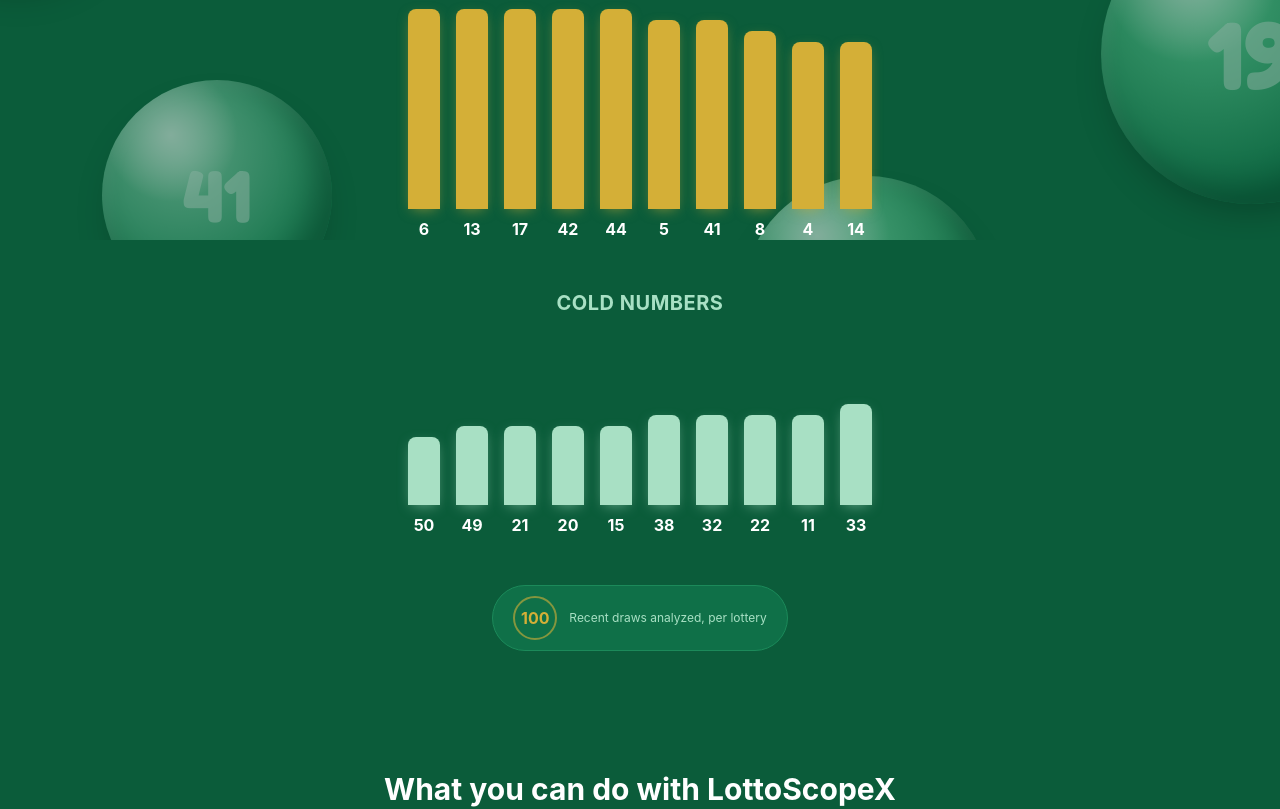
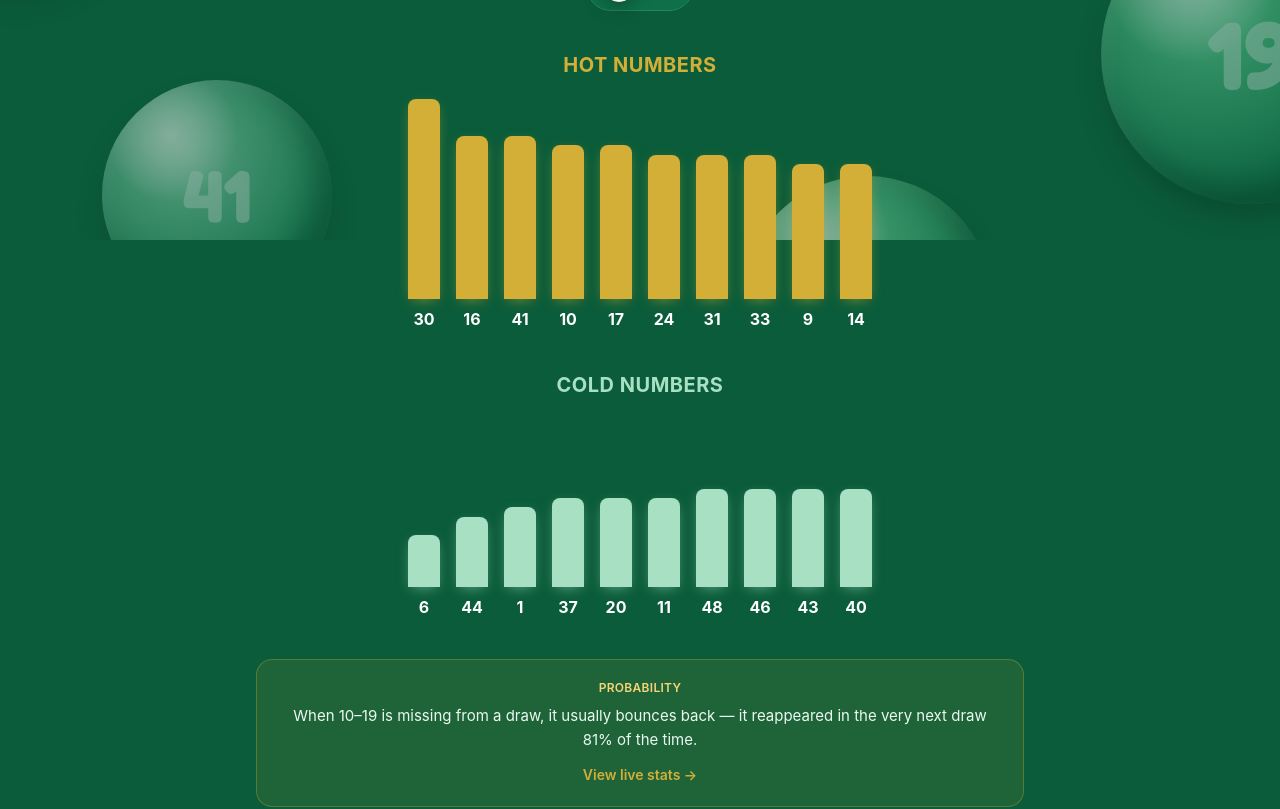
Before and after one commit to achref2024/lottoscopex, a Next.js app: page / in a window 1280 px wide. Shown: the part 560-1369 px from the top of the page. Built offline with nearby package versions, Linux system fonts and the light colour scheme.

Commit message:
Redesign hero: random featured lottery + probability headline

```diff
--- a/components/HeroBallsAnimation.tsx
+++ b/components/HeroBallsAnimation.tsx
@@ -1,10 +1,13 @@
 "use client";
 
-import { useMemo } from "react";
+import { useEffect, useMemo, useState } from "react";
+import Link from "next/link";
 import { useLang } from "./LanguageProvider";
 import { getDraws } from "@/lib/data";
-import { computeFrequency } from "@/lib/analytics";
-import { getLottery } from "@/lib/lotteries";
+import { computeFrequency, computeRangeProbabilities, RangeProbability } from "@/lib/analytics";
+import { LOTTERIES, getLottery } from "@/lib/lotteries";
+import { localePath } from "@/lib/i18n";
+import LotteryBadge from "./LotteryBadge";
 
 const HOT_COLOR = "#D4AF37"; // gold — matches the Hot & Cold tab's hot icon
 const COLD_COLOR = "#A8E0C4"; // mist green — matches the Hot & Cold tab's cold icon
@@ -15,10 +18,10 @@ interface Bar {
   heightPx: number;
 }
 
-/** Real EuroMillions hot/cold numbers from the last 100 draws (top 10 hottest, bottom 10 coldest). */
-function useHotColdBars() {
+/** Real hot/cold numbers from the last 100 draws (top 10 hottest, bottom 10 coldest). */
+function useHotColdBars(lotteryId: string) {
   return useMemo(() => {
-    const config = getLottery("euromillions");
+    const config = getLottery(lotteryId);
     if (!config) return { hot: [] as Bar[], cold: [] as Bar[] };
 
     const draws = getDraws(config.id).slice(0, 100);
@@ -35,7 +38,22 @@ function useHotColdBars() {
     });
 
     return { hot: hotEntries.map(toBar), cold: coldEntries.map(toBar) };
-  }, []);
+  }, [lotteryId]);
+}
+
+/** Which of a range's stats corresponds to its own dominant tendency — used to
+ * find the single most striking pattern to feature. */
+function headlinePercent(row: RangeProbability): number {
+  switch (row.dominant) {
+    case "increase":
+      return row.pctMore;
+    case "decrease":
+      return row.pctFewer;
+    case "comeback":
+      return row.comebackRate;
+    default:
+      return row.pctSame;
+  }
 }
 
 function BarRow({ bars, color }: { bars: Bar[]; color: string }) {
@@ -58,17 +76,52 @@ function BarRow({ bars, color }: { bars: Bar[]; color: string }) {
 }
 
 /**
- * A static hero visual built from real EuroMillions data: the 10 hottest and
- * 10 coldest numbers from the last 100 draws, each rendered as a plain bar
- * (gold for hot, mist green for cold) sized to its real frequency — the
- * same numbers and colors used on the Hot & Cold tab elsewhere on the site.
+ * A static hero visual: features a different real lottery on each page load
+ * (picked once, after hydration, so nothing moves once shown) — its hottest
+ * and coldest numbers from the last 100 draws, plus the single strongest
+ * probability pattern for that lottery. Every number and percentage here is
+ * computed from real historical data, same as the lottery's own stats page.
  */
 export default function HeroBallsAnimation() {
-  const { t } = useLang();
-  const { hot, cold } = useHotColdBars();
+  const { t, lang } = useLang();
+  const [lotteryId, setLotteryId] = useState(LOTTERIES[0].id);
+
+  useEffect(() => {
+    const pick = LOTTERIES[Math.floor(Math.random() * LOTTERIES.length)];
+    setLotteryId(pick.id);
+  }, []);
+
+  const config = getLottery(lotteryId) ?? LOTTERIES[0];
+  const { hot, cold } = useHotColdBars(config.id);
+
+  const strongest = useMemo(() => {
+    const draws = getDraws(config.id);
+    const probability = computeRangeProbabilities(draws, config);
+    return [...probability].sort((a, b) => headlinePercent(b) - headlinePercent(a))[0];
+    // eslint-disable-next-line react-hooks/exhaustive-deps
+  }, [config.id]);
+
+  function headlineText(row: RangeProbability): string {
+    const label = row.bucket.label;
+    switch (row.dominant) {
+      case "increase":
+        return t("probability.headlineIncrease", { label, pct: Math.round(row.pctMore) });
+      case "decrease":
+        return t("probability.headlineDecrease", { label, pct: Math.round(row.pctFewer) });
+      case "comeback":
+        return t("probability.headlineComeback", { label, pct: Math.round(row.comebackRate) });
+      default:
+        return t("probability.headlineStable", { label, pct: Math.round(row.pctSame) });
+    }
+  }
 
   return (
-    <div className="mx-auto mt-12 flex max-w-3xl flex-col items-center gap-12 sm:mt-16">
+    <div className="mx-auto mt-12 flex max-w-3xl flex-col items-center gap-10 sm:mt-16">
+      <div className="flex items-center gap-3 rounded-full border border-felt-800 bg-felt-900 px-4 py-2">
+        <LotteryBadge id={config.id} size={32} />
+        <span className="text-sm font-bold text-white">{config.name}</span>
+      </div>
+
       <div className="w-full">
         <p
           className="mb-5 text-center text-lg font-bold uppercase tracking-wide sm:text-xl"
@@ -89,6 +142,19 @@ export default function HeroBallsAnimation() {
         <BarRow bars={cold} color={COLD_COLOR} />
       </div>
 
+      {strongest && (
+        <div className="w-full rounded-2xl border border-gold/30 bg-gold/10 px-6 py-5 text-center">
+          <p className="text-xs font-semibold uppercase tracking-wide text-gold-light">{t("tabs.probability")}</p>
+          <p className="mt-2 text-[15px] leading-relaxed text-mist-200">{headlineText(strongest)}</p>
+          <Link
+            href={localePath(lang, `/lottery/${config.id}#probability`)}
+            className="mt-3 inline-flex items-center gap-1 text-sm font-semibold text-gold hover:text-gold-light"
+          >
+            {t("features.viewStats")} →
+          </Link>
+        </div>
+      )}
+
       <div className="flex items-center gap-3 rounded-full border border-felt-800 bg-felt-900 px-5 py-2.5">
         <div className="flex h-11 w-11 shrink-0 items-center justify-center rounded-full border-2 border-gold/60 text-base font-bold text-gold">
           100
```
